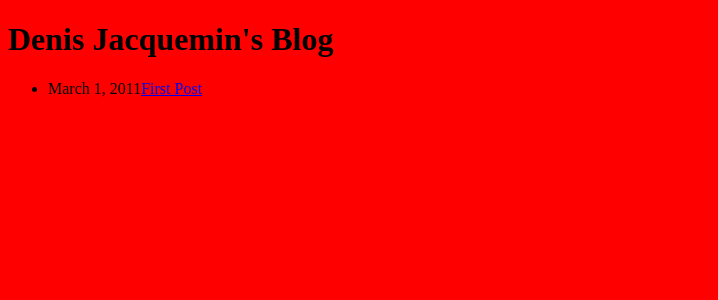
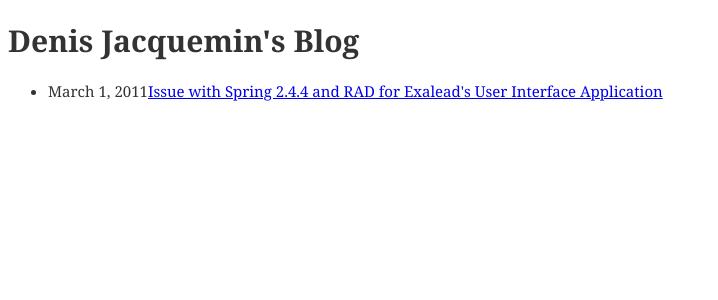
Before and after one commit to denisjacquemin/denisjacquemin.github.com, a Jekyll site: the page built from index.html, in a window 1280 px wide. Shown: the top 300 px of the page, without its empty margins (0-718 px from the left). Built offline with Jekyll 4.4.1, drawn with Linux system fonts in a browser that asks for light colours.

Commit message:
first post test

```diff
--- a/_layouts/default.html
+++ b/_layouts/default.html
@@ -2,12 +2,20 @@
 <html>
 <head>
     <title>{{ page.title }}</title>
-    <link rel="stylesheet" href="files/css/style.css" type="text/css" />
+    <link rel="stylesheet" href="css/style.css" type="text/css" />
 
 </head>
 
 <body>
-    <h1>{{ page.title }}</h1>
-    {{ content }}
+    <header>
+        <h1>{{ page.title }}</h1>
+    </header>
+    <nav>
+    </nav>
+    <section>
+        {{ content }}
+    </section>
+    <footer>
+    </footer>
 </body>
 </html>
--- a/_posts/2011-03-01-first-post.markdown
+++ b/_posts/2011-03-01-first-post.markdown
@@ -0,0 +1,8 @@
+---
+layout: post
+title: Issue with Spring 2.4.4 and RAD for Exalead's User Interface Application
+---
+
+h1. {{ page.title }}
+
+Exalead Cloudview 5 is delivered with an eclipse project for the Search UI application. I faced the following error and figiured out that the error was coming from the Websphere's implementation, the fix was include in the Spring 2.5.5 version.
--- /dev/null
+++ b/css/style.css
@@ -0,0 +1,5 @@
+body {
+    color: #333;
+    font-family: Georgia, Times, serif;
+    font-size: 15px;
+}
--- a/files/css/style.css
+++ /dev/null
@@ -1,3 +0,0 @@
-body {
-    background: #F00;
-}
```
Also changed, not shown: _layouts/post.html (+14 -0 lines).
